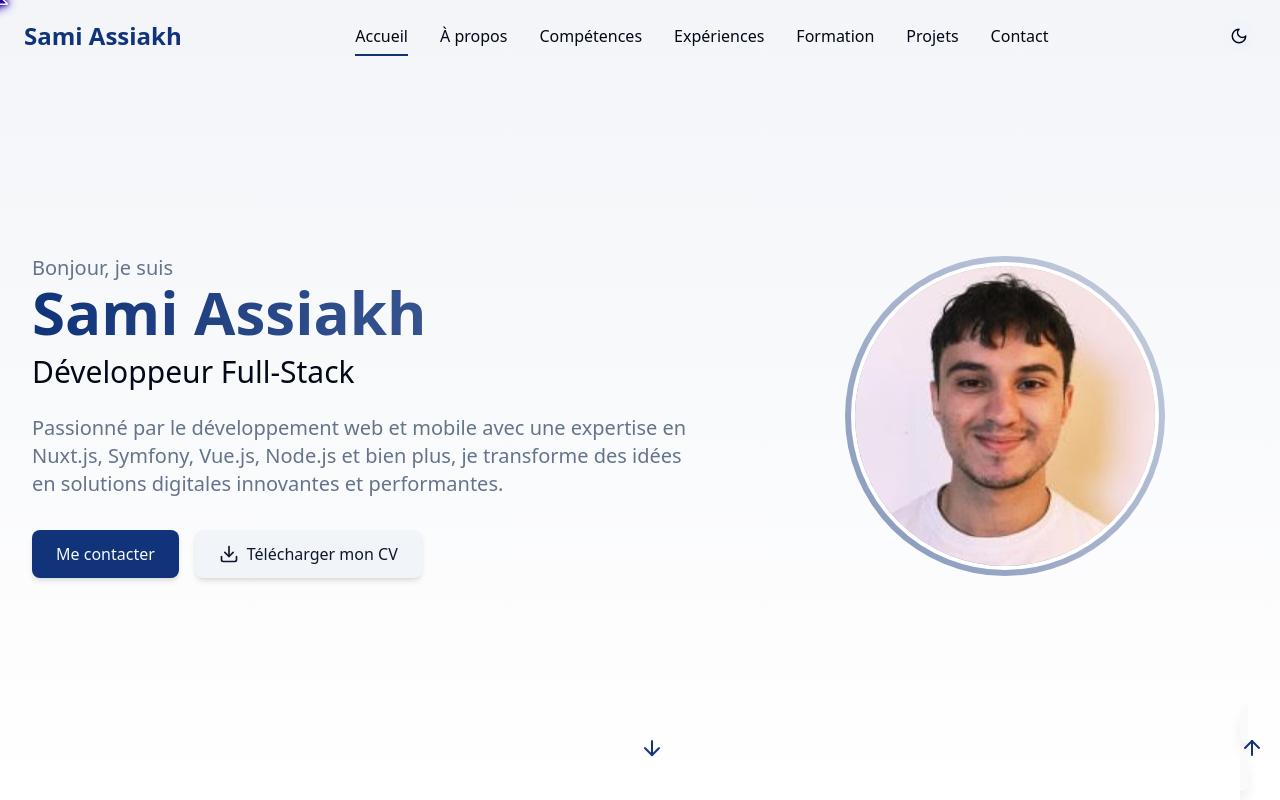
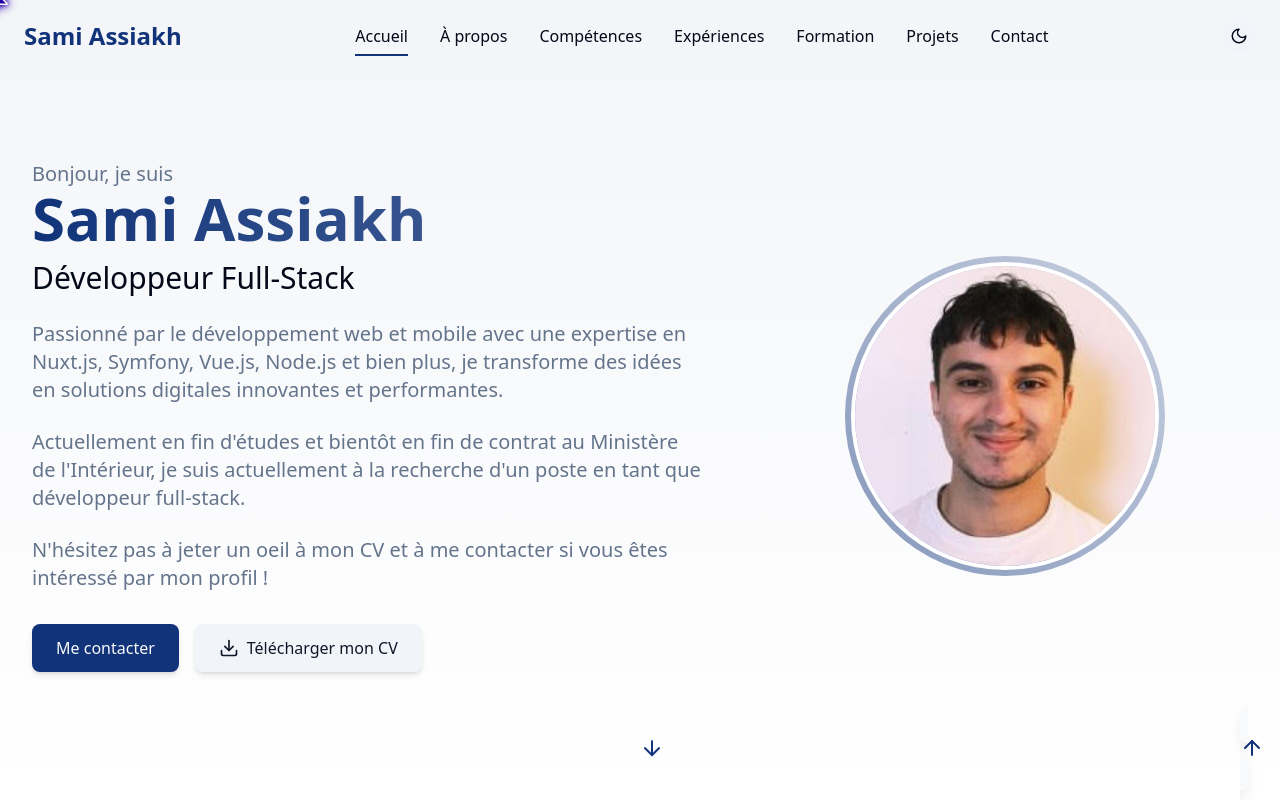
Before and after one commit to iSaaMz/portfolio, a React (Vite) app: page / in a window 1280 px wide. Shown: the top 800 px of the page. Built offline with nearby package versions, Linux system fonts and the light colour scheme.

Commit message:
update hero description + experience

```diff
--- a/src/components/sections/Experience.jsx
+++ b/src/components/sections/Experience.jsx
@@ -13,6 +13,18 @@ const Experience = () => {
   };
 
   const experiences = [
+    {
+      title: "À la recherche d'un CDI...",
+      type: "CDI",
+      company: "?",
+      location: "?",
+      period: "1er Octobre 2025",
+      description: [
+        "A la recherche d'un CDI dans le développement web ou mobile à partir du 1er Octobre 2025",
+      ],
+      technologies: [""],
+      image: ""
+    },
     {
       title: "Développeur d'applications web",
       type: "Alternance",
--- a/src/components/sections/Hero.jsx
+++ b/src/components/sections/Hero.jsx
@@ -41,6 +41,15 @@ const Hero = () => {
               Passionné par le développement web et mobile avec une expertise en Nuxt.js, Symfony, Vue.js,
               Node.js et bien plus, je transforme des idées en solutions digitales
               innovantes et performantes.
+            </p>
+
+            <p className={`text-lg md:text-xl text-muted-foreground max-w-2xl transition-all duration-700 delay-500 ${isLoaded ? 'opacity-100' : 'opacity-0'}`}>
+              Actuellement en fin d&apos;études et bientôt en fin de contrat au Ministère de l&apos;Intérieur,
+              je suis actuellement à la recherche d&apos;un poste en tant que développeur full-stack.
+            </p>
+
+            <p className={`text-lg md:text-xl text-muted-foreground max-w-2xl transition-all duration-700 delay-500 ${isLoaded ? 'opacity-100' : 'opacity-0'}`}>
+              N&apos;hésitez pas à jeter un oeil à mon CV et à me contacter si vous êtes intéressé par mon profil !
             </p>
 
             <div className="flex flex-col sm:flex-row gap-4 pt-2">
```
